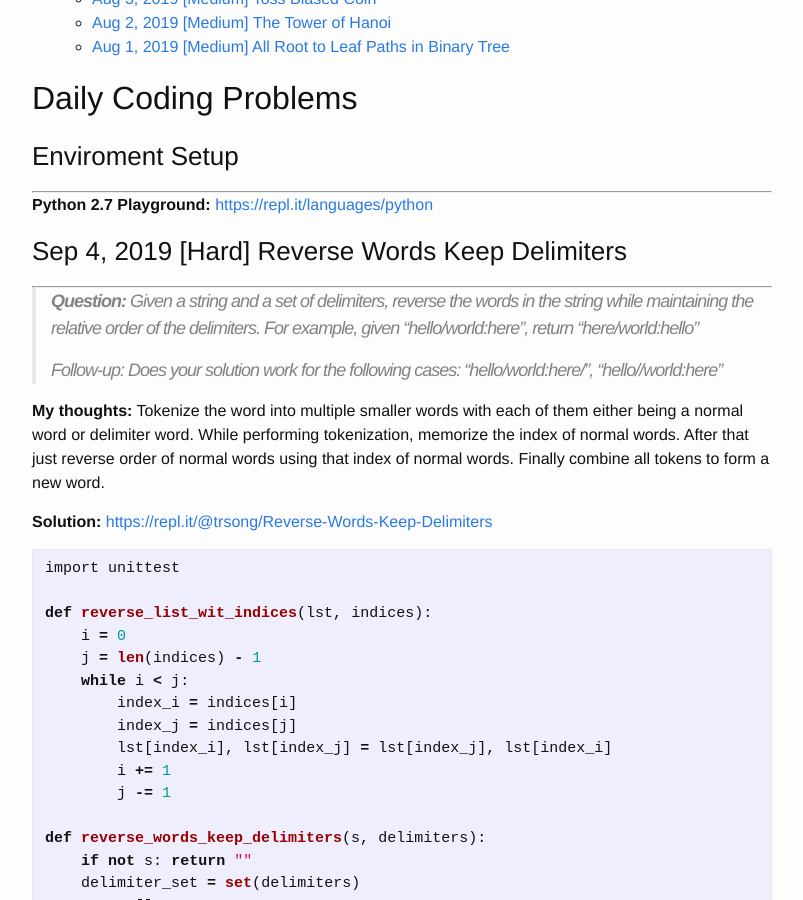
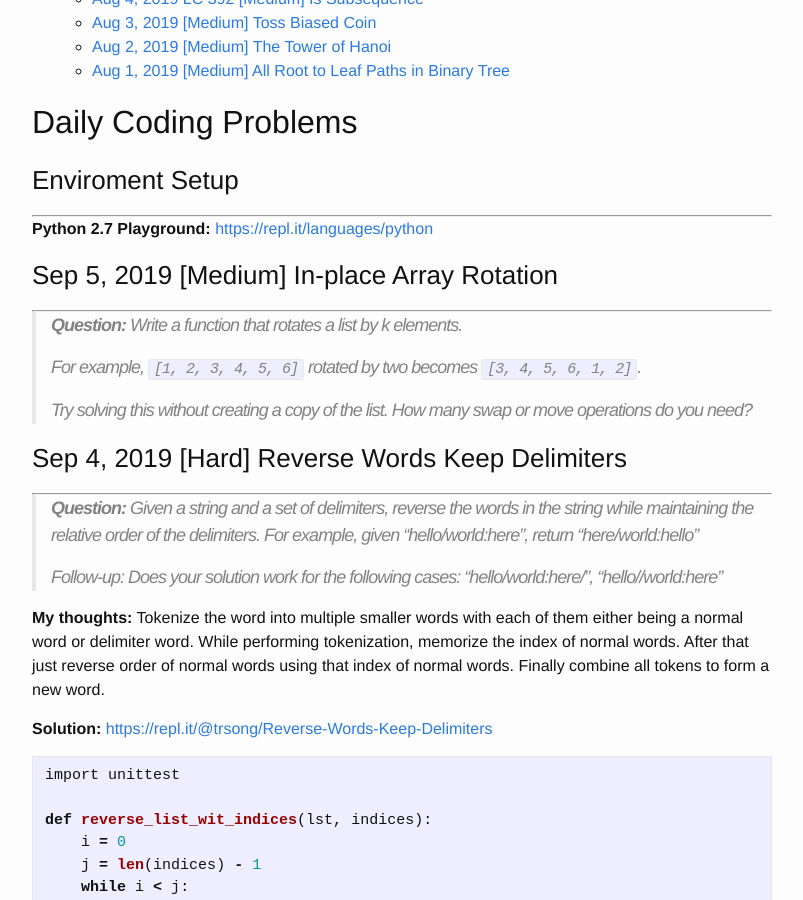
Before and after one commit to trsong/trsong.github.io, a Jekyll site: the page built from _posts/2019-08-01-DailyQuestionsAug.md, in a window 1280 px wide and 900 px high, scrolled down 1221 px. Shown: the whole window, without its empty margins (238-1041 px from the left). Built offline with Jekyll 4.4.1, drawn with Linux system fonts in a browser that asks for light colours; some of the changed text lies outside the part shown.

Commit message:
Add Sep 5 Question

```diff
--- a/_posts/2019-08-01-DailyQuestionsAug.md
+++ b/_posts/2019-08-01-DailyQuestionsAug.md
@@ -14,6 +14,14 @@ categories: Python/Java
 
 **Python 2.7 Playground:** [https://repl.it/languages/python](https://repl.it/languages/python)
 
+
+### Sep 5, 2019 \[Medium\] In-place Array Rotation
+---
+> **Question:** Write a function that rotates a list by k elements.
+>
+> For example, `[1, 2, 3, 4, 5, 6]` rotated by two becomes `[3, 4, 5, 6, 1, 2]`.
+>
+> Try solving this without creating a copy of the list. How many swap or move operations do you need?
 
 ### Sep 4, 2019 \[Hard\] Reverse Words Keep Delimiters
 ---
```
